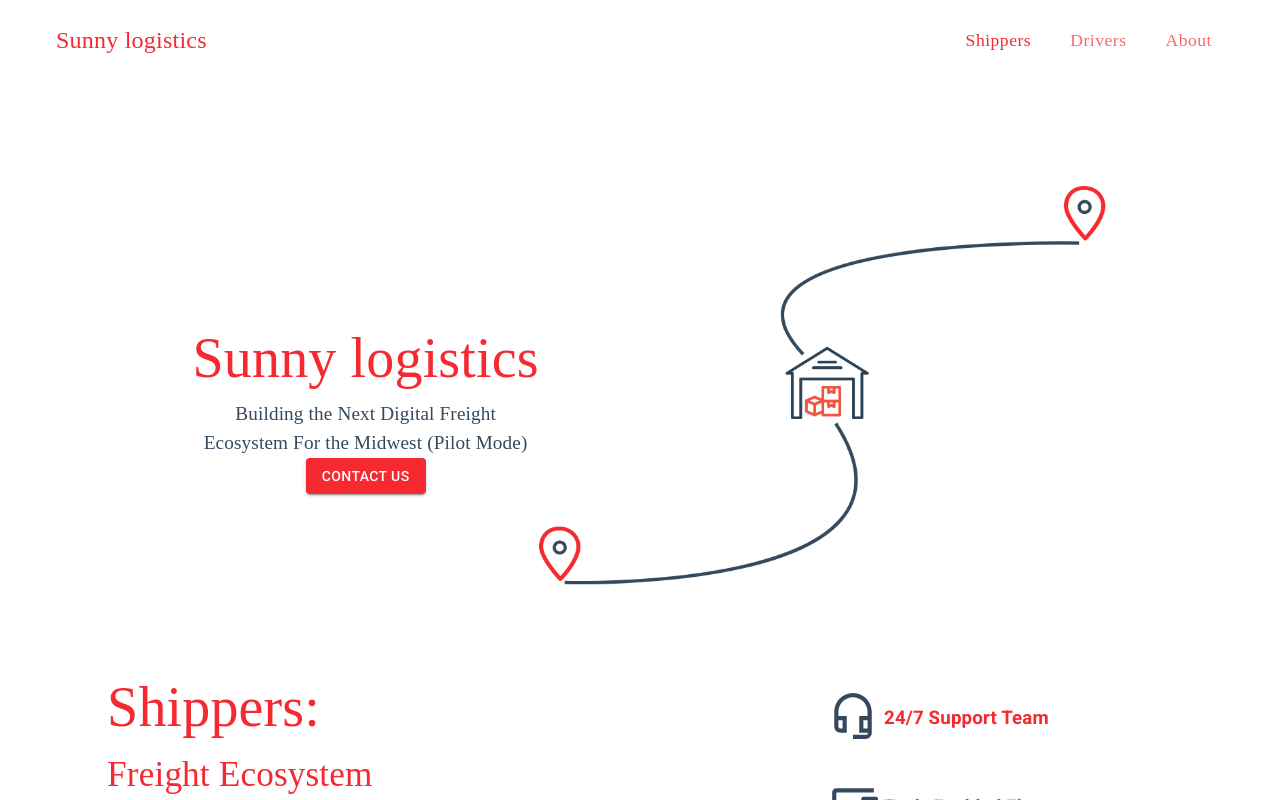
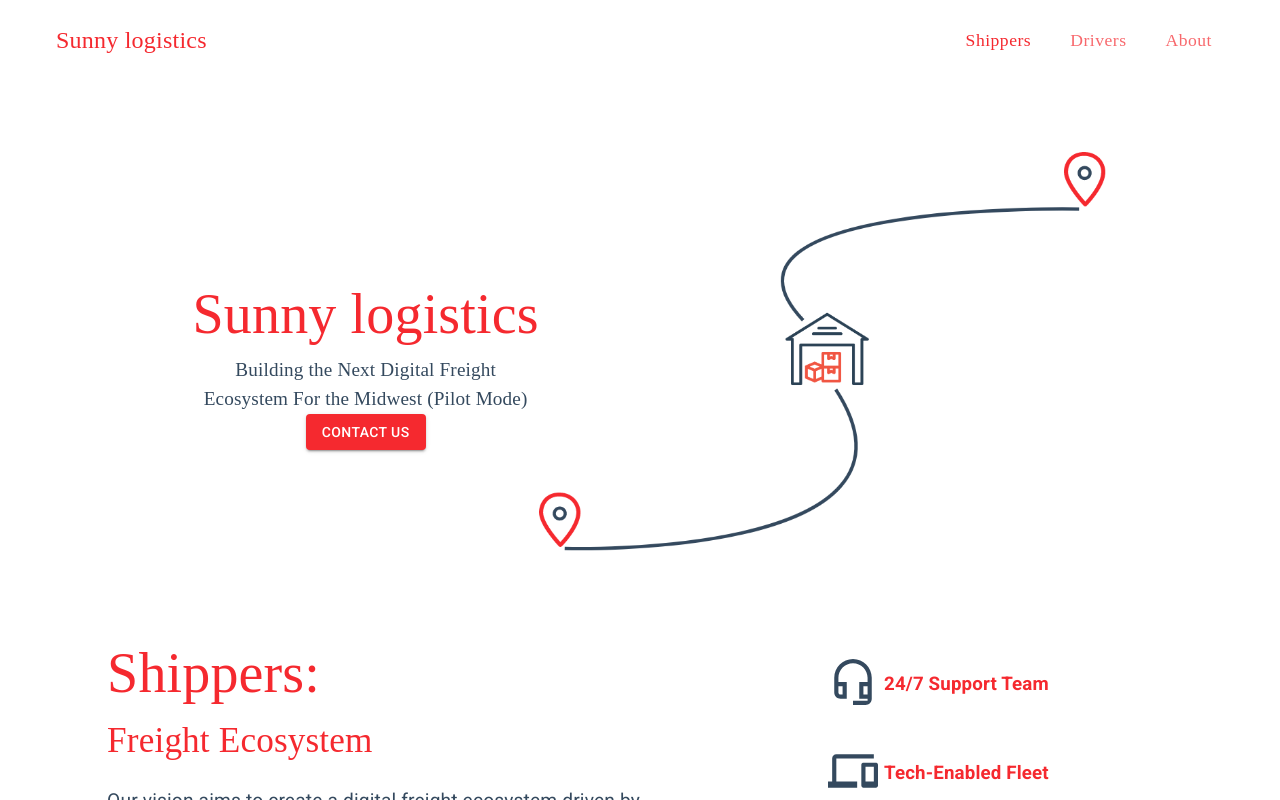
Before and after one commit to sirgill/sunnylogistics, a React (Create React App) app: page / in a window 1280 px wide. Shown: the top 800 px of the page. Built offline with nearby package versions, Linux system fonts and the light colour scheme; a web font is replaced by a local one.

Commit message:
changes related to css

```diff
--- a/src/components/layout/Hero.js
+++ b/src/components/layout/Hero.js
@@ -31,7 +31,7 @@ const useStyles = makeStyles((theme) => ({
   },
 
   sunnyFreight: {
-    paddingTop: "180px",
+    paddingTop: "170px",
 
 
   },
--- a/src/components/layout/Navbar.js
+++ b/src/components/layout/Navbar.js
@@ -16,7 +16,7 @@ import ListItem from "@material-ui/core/ListItem";
 import ListItemText from "@material-ui/core/ListItemText";
 
 import theme from "./ui/Theme";
-import  './ui/Theme.css';
+import './ui/Theme.css';
 
 
 
@@ -35,7 +35,7 @@ function ElevationScroll(props) {
 
 const useStyles = makeStyles(theme => ({
   toolbarMargin: {
-    ...theme.mixins.toolbar
+    minHeight: "30px"
   },
   tabContainer: {
     marginLeft: "auto"
@@ -150,7 +150,7 @@ const Navbar = () => {
             component={Link}
             to="/"
             selected={value === 0}
-            classes={{selected: classes.drawerItemSelected}}
+            classes={{ selected: classes.drawerItemSelected }}
           >
             <ListItemText
               className={classes.drawerItem}
@@ -172,7 +172,7 @@ const Navbar = () => {
             component={Link}
             to="/drivers"
             selected={value === 3}
-            classes={{selected: classes.drawerItemSelected}}
+            classes={{ selected: classes.drawerItemSelected }}
           >
             <ListItemText className={
               classes.drawerItem
@@ -190,7 +190,7 @@ const Navbar = () => {
             component={Link}
             to="/about"
             selected={value === 4}
-            classes={{selected: classes.drawerItemSelected}}
+            classes={{ selected: classes.drawerItemSelected }}
           >
             <ListItemText className={
               classes.drawerItem
```
Also changed, not shown: 1 other file (tests, documents, lock files or other folders). Lines whose indentation alone changed are shown as unchanged.
